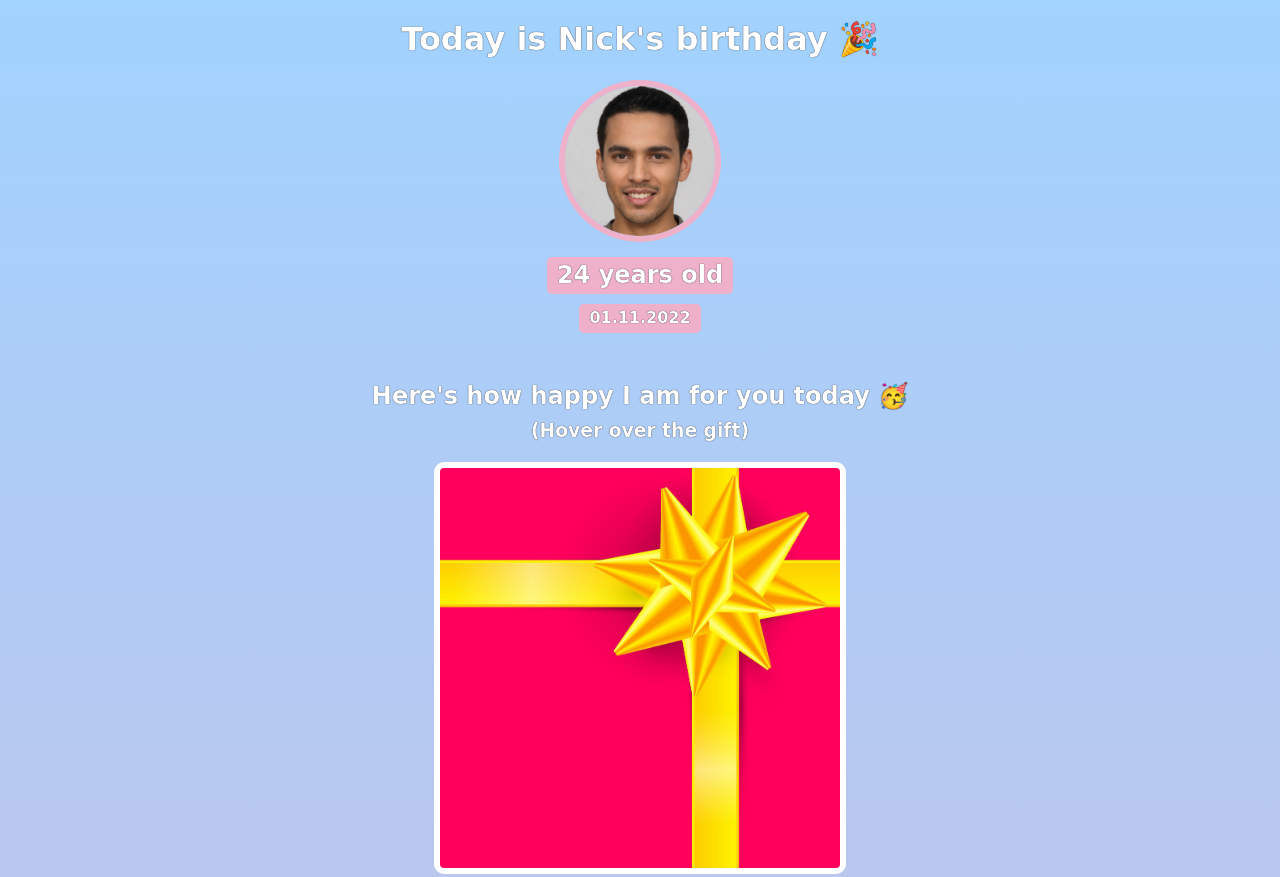
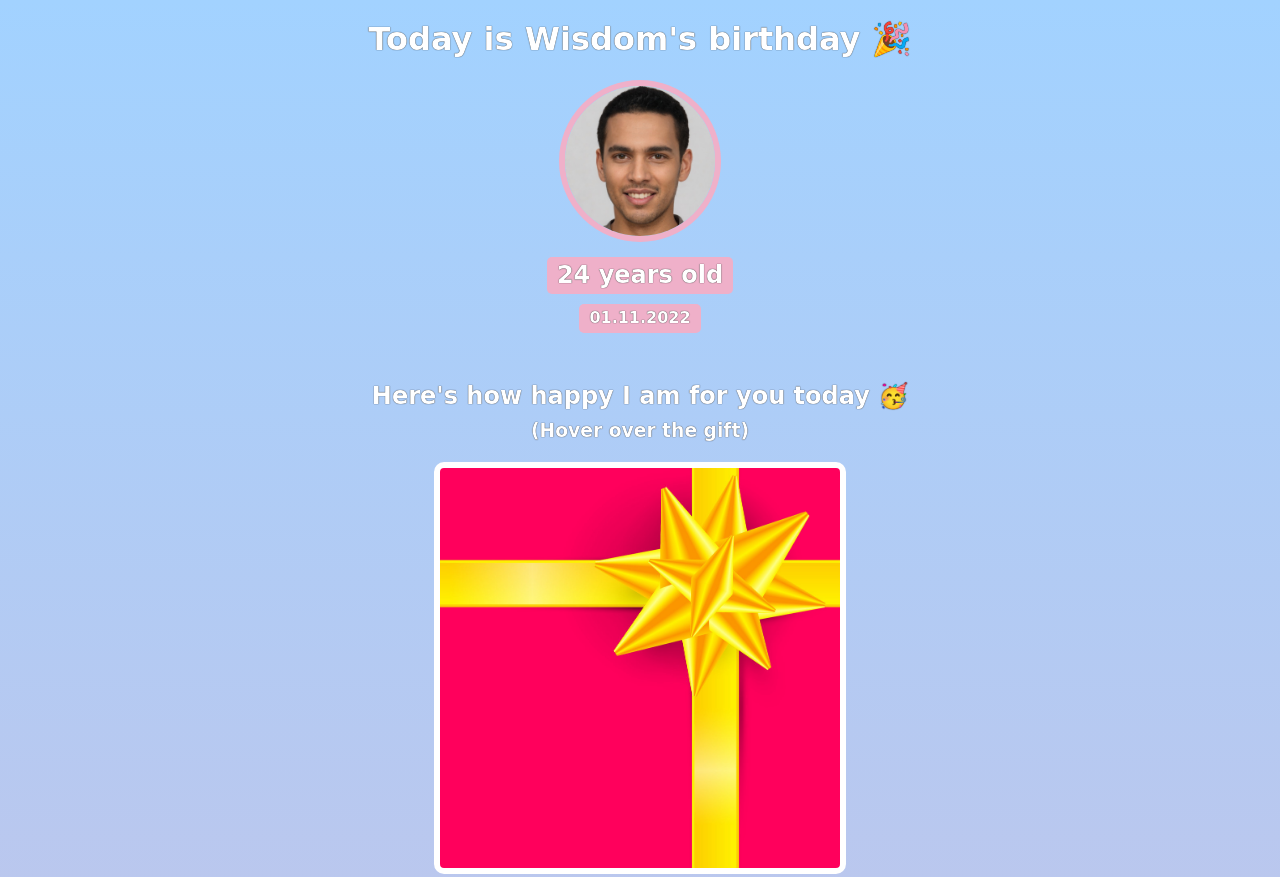
Before and after one commit to WisdomOna/birthday-gift-site, a website built with Vite: page index.html in a window 1280 px wide. Shown: the top 877 px of the page. Built offline with nearby package versions, Linux system fonts and the light colour scheme; a web font is replaced by a local one.

Commit message:
Update index.html

```diff
--- a/index.html
+++ b/index.html
@@ -7,7 +7,7 @@
     </head>
     <body>
         <div id="header">
-            <h1>Today is Nick's birthday 🎉</h1>
+            <h1>Today is Wisdom's birthday 🎉</h1>
             <img id="bff-img" src="images/nick.jpg">
             <h2 id="bday-age">24 years old</h2>
             <h4 id="bday-date">01.11.2022</h4>
```
